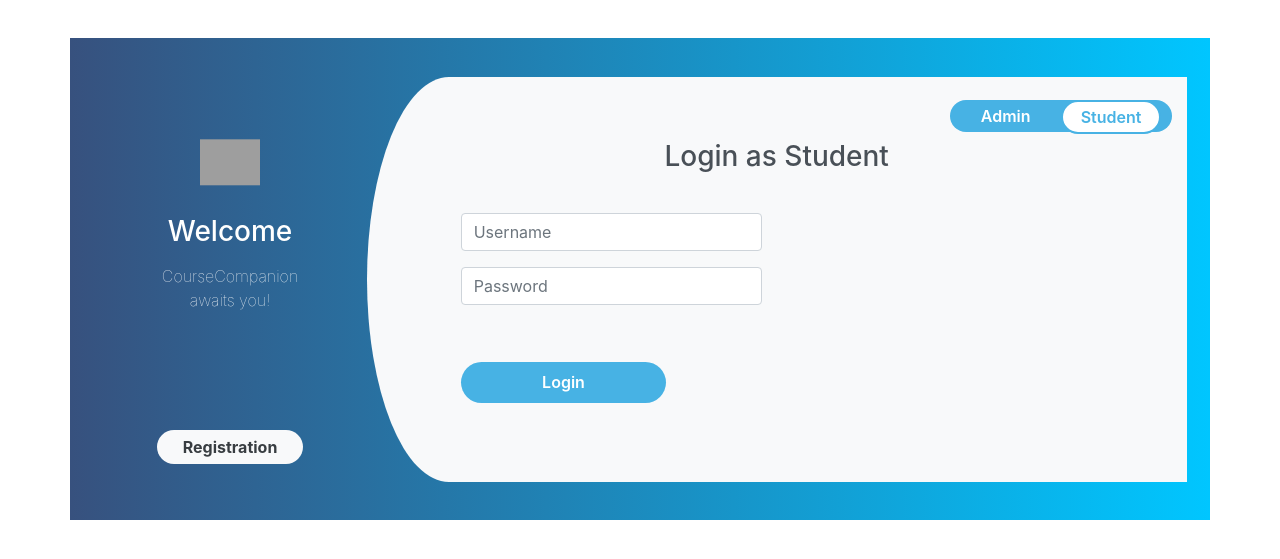
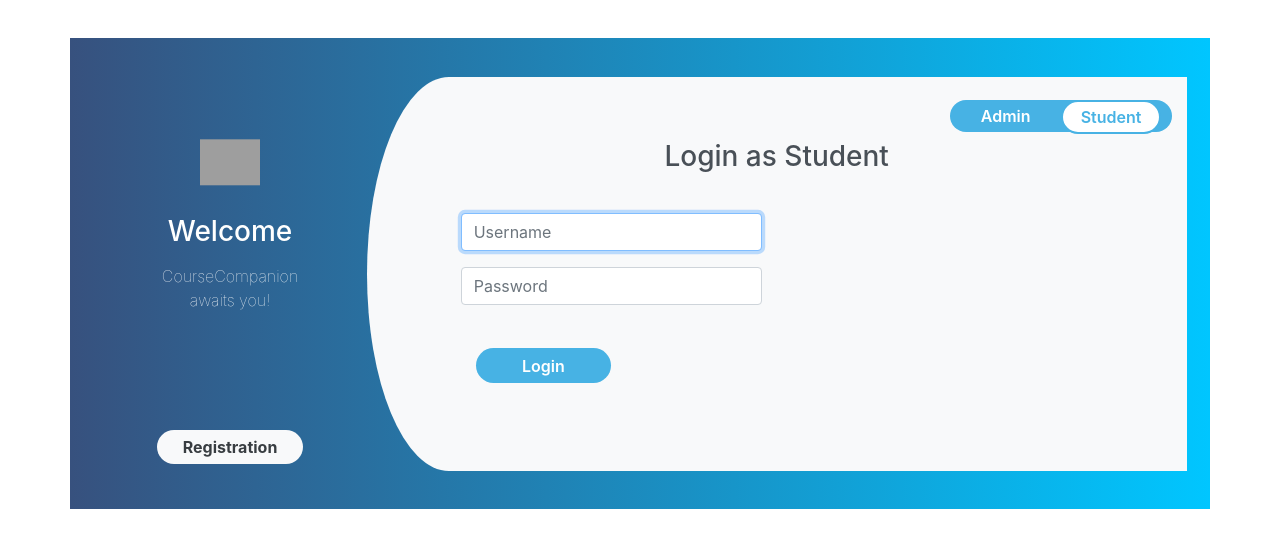
Before and after one commit to Neo945/CourseCompanion, a Django app: page /user/login in a window 1280 px wide. Shown: the top 559 px of the page. Run offline with Django 3.2, Linux system fonts and the light colour scheme; some libraries are stand-ins or nearby versions; grey boxes are pictures that could not be loaded.

Commit message:
Login Page added

```diff
--- a/accounts/views.py
+++ b/accounts/views.py
@@ -15,11 +15,8 @@ def login_view(request):
 
     # The below return statement is just for verifying that the page works
     # (View part Integration with the backend is still remaining)
-    return render(request,'accounts/login.html', {})
+    return render(request,'accounts/login.html', {"form":form,"button":"Login"})
 
-def create_profile(request):
-    profile = Profile(request.POST or None)
-    profile.save(commit=True)
 
 def reg_view(request):
     form = UserCreationForm(request.POST or None)
--- a/templates/accounts/login.html
+++ b/templates/accounts/login.html
@@ -11,6 +11,23 @@
     <script src="https://cdnjs.cloudflare.com/ajax/libs/jquery/3.2.1/jquery.min.js"></script>
     <script src="https://cdnjs.cloudflare.com/ajax/libs/popper.js/1.12.9/umd/popper.min.js"></script>
     <script src="https://cdnjs.cloudflare.com/ajax/libs/twitter-bootstrap/4.3.1/js/bootstrap.min.js"></script>
+    <style>
+
+        .form label{
+            display:none;
+        }
+        .form2 label{
+            display:none;
+        }
+        .helptext{
+          display:none;
+        }
+        .form ul{
+          display:none;
+        }.form2 ul{
+          display:none;
+        }
+    </style>
 {% endblock stylesheets %}
 
 {% block content %}
@@ -37,34 +54,25 @@
                 <div class="tab-pane fade" id="home" role="tabpanel" aria-labelledby="home-tab">
                     <h3 class="register-heading">Login as Admin</h3>
                     <div class="row register-form">
-                        <div class="col-md-6">
-                            <div class="form-group">
-                                <input type="text" class="form-control" placeholder="Username" value="" />
+                        <form method="POST" class="form col-md-6">
+                            {% csrf_token %}
+                            {{ form.as_p }}
+                            <div class="col-md-12">
+                                <input type="submit" class="btnRegister1" value="{{ button }}" />
                             </div>
-                            <div class="form-group">
-                                <input type="password" class="form-control" placeholder="Password" value="" />
-                            </div>
-                        </div>
-                        <div class="col-md-8">
-                            <input type="submit" class="btnRegister1" value="Login" />
-                        </div>
+                        </form>
                     </div>
                 </div>
                 <div class="tab-pane fade show active" id="profile" role="tabpanel" aria-labelledby="profile-tab">
                     <h3 class="register-heading">Login as Student</h3>
                     <div class="row register-form">
-                        <div class="col-md-6">
-                            <div class="form-group">
-                                <input type="text" class="form-control" placeholder="Username" value="" />
+                        <form method="POST" class="form2 col-md-6">
+                            {% csrf_token %}
+                            {{ form.as_p }}
+                            <div class="col-md-12">
+                                <input type="submit" class="btnRegister1" value="{{ button }}" />
                             </div>
-
-                            <div class="form-group">
-                                <input type="password" class="form-control" placeholder="Password" value="" />
-                            </div>
-                        </div>
-                        <div class="col-md-8">
-                            <input type="submit" class="btnRegister2" value="Login" />
-                        </div>
+                        </form>
                     </div>
                 </div>
             </div>
@@ -75,5 +83,17 @@
     document.getElementById("b").onclick = function () {
         location.href = "register";
     };
+    document.getElementById("id_username").placeholder = "Username"
+    document.getElementById("id_password").placeholder = "Password"
+    document.getElementById("id_username").classList.add("form-control");;
+    document.getElementById("id_password").classList.add("form-control");
+
+
+    document.querySelector(".form2 #id_username").placeholder = "Username"
+    document.querySelector(".form2 #id_password").placeholder = "Password"
+
+
+    document.querySelector(".form2 #id_username").classList.add("form-control");
+    document.querySelector(".form2 #id_password").classList.add("form-control");
 </script>
 {% endblock content %}
--- a/templates/accounts/register.html
+++ b/templates/accounts/register.html
@@ -103,7 +103,6 @@
     document.getElementById("id_username").placeholder = "Username"
     document.getElementById("id_password1").placeholder = "Password"
     document.getElementById("id_password2").placeholder = "Confirm Password"
-    270.650 * 38
     document.getElementById("id_username").classList.add("form-control");;
     document.getElementById("id_password1").classList.add("form-control");
     document.getElementById("id_password2").classList.add("form-control");
```
Also changed, not shown: db.sqlite3.
